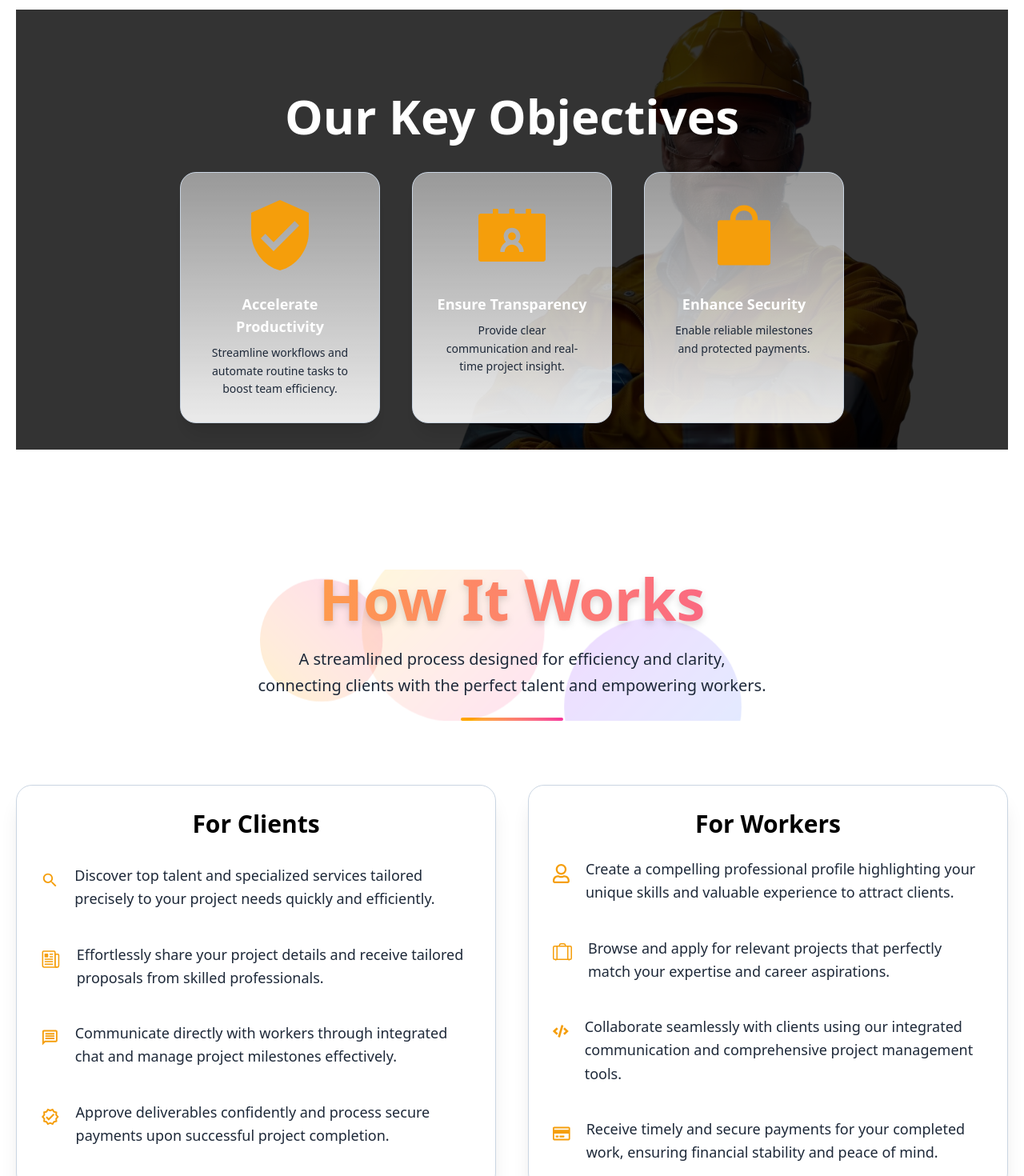
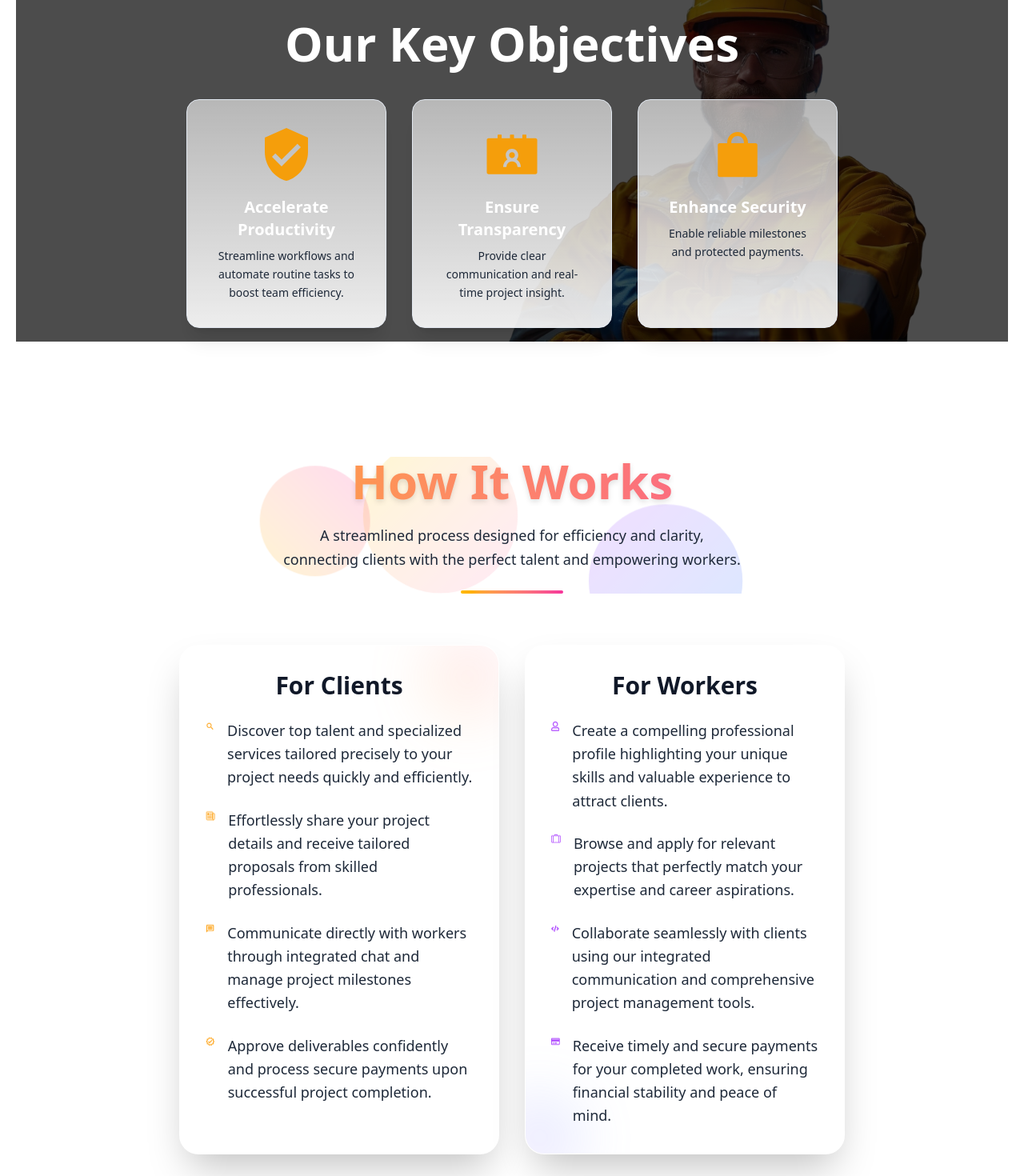
Before and after one commit to HasalKenula/WorkSure-frontend, a React (Vite) app: page /about in a window 1280 px wide. Shown: the part 1300-2770 px from the top of the page at 80% size. Built offline with nearby package versions, Linux system fonts and the light colour scheme.

Commit message:
modify the How it Works section in aboutUs page

```diff
--- a/src/pages/AboutUsPage.jsx
+++ b/src/pages/AboutUsPage.jsx
@@ -1,36 +1,32 @@
-import { AiOutlineSafety } from "react-icons/ai";
-import { AiTwotoneCheckCircle } from "react-icons/ai";
-import { AiFillContacts } from "react-icons/ai";
-import { AiFillShopping } from "react-icons/ai";
-import Navbar from "../components/NavBar";
-import Footer from "../components/Footer";
-import Mission from "../assets/mission.jpg"
+import { AiFillContacts, AiFillShopping } from "react-icons/ai";
 import { IoMdSearch } from "react-icons/io";
 import { IoNewspaperOutline } from "react-icons/io5";
 import { MdOutlineMessage, MdOutlineVerified, MdVerifiedUser } from "react-icons/md";
 import { FaCode, FaRegCreditCard, FaRegUser } from "react-icons/fa";
 import { BsSuitcaseLg } from "react-icons/bs";
-import about from "../assets/aboutUS.jpg"
-import worker from "../assets/worker.png"
+import Navbar from "../components/NavBar";
+import Footer from "../components/Footer";
 import AboutUsTopSection from "../components/AboutUsTopSection";
+import Mission from "../assets/mission.jpg";
+import worker from "../assets/worker.png";
 
 export default function AboutUs() {
   return (
     <div>
       <Navbar />
-      <AboutUsTopSection/>
+      <AboutUsTopSection />
 
       <div className="text-black w-full p-5 mt-20">
 
         {/* ===== Mission Section ===== */}
         <div className="flex flex-wrap justify-center gap-10 mt-10">
-          <div className="relative p-[30px] rounded-[20px] shadow-xl w-[500px] max-w-full flex items-center justify-center bg-cover bg-center" style={{ backgroundImage: `url(${Mission})` }}>
-            <div className="absolute inset-0 bg-gradient-to-tr from-black/40 to-black/20 rounded-[20px]"></div>
+          <div className="relative p-[30px] rounded-2xl shadow-2xl w-[450px] max-w-full flex items-center justify-center bg-cover bg-center" style={{ backgroundImage: `url(${Mission})` }}>
+            <div className="absolute inset-0 bg-gradient-to-tr from-black/30 to-black/20 rounded-2xl"></div>
           </div>
 
-          <div className="bg-white p-[30px] rounded-[20px] shadow-xl w-[500px] max-w-full border border-slate-300">
-            <h2 className="text-center text-4xl font-bold">Our Mission</h2>
-            <p className="mx-[30px] mb-[45px] mt-[20px] text-[20px] leading-relaxed text-gray-800 text-justify">
+          <div className="bg-white p-[25px] rounded-2xl shadow-2xl w-[450px] max-w-full border border-slate-300">
+            <h2 className="text-center text-3xl font-bold">Our Mission</h2>
+            <p className="mx-6 mb-10 mt-4 text-[18px] leading-relaxed text-gray-800 text-justify">
               At WorkSure, our mission is to empower businesses and independent professionals by providing
               a seamless, secure, and intuitive platform for project collaboration. We strive to bridge the
               gap between talent and opportunity, fostering a dynamic ecosystem where innovation thrives and
@@ -40,160 +36,102 @@ export default function AboutUs() {
         </div>
 
         {/* ===== Key Objectives ===== */}
-        <div className="relative mt-20 w-full h-[1300px] md:h-[550px] bg-contain bg-no-repeat text-white bg-right flex flex-col justify-center items-center" style={{ backgroundImage: `url(${worker})` }}>
-          <div className="absolute inset-0 bg-black/80"></div>
-          <h1 className="relative text-center text-6xl font-bold mt-[150px]">
+        <div className="relative mt-20 w-full h-[1200px] md:h-[500px] bg-contain bg-no-repeat text-white bg-right flex flex-col justify-center items-center" style={{ backgroundImage: `url(${worker})` }}>
+          <div className="absolute inset-0 bg-black/70"></div>
+          <h1 className="relative text-center text-5xl md:text-6xl font-bold mt-36">
             Our Key Objectives
           </h1>
 
-          <div className="relative flex flex-wrap justify-center gap-10 mt-10 pb-20">
-            <div className="p-[30px] rounded-[20px] shadow-xl border border-slate-300 text-center w-[250px] max-w-full hover:scale-105 transition-transform duration-500 bg-gradient-to-t from-white/90 to-white/50">
-              <div className="flex justify-center w-full mb-6">
-                <MdVerifiedUser className="text-8xl text-primary" />
+          <div className="relative flex flex-wrap justify-center gap-8 mt-10 pb-16">
+            {[
+              { icon: <MdVerifiedUser className="text-7xl text-primary" />, title: "Accelerate Productivity", text: "Streamline workflows and automate routine tasks to boost team efficiency." },
+              { icon: <AiFillContacts className="text-7xl text-primary" />, title: "Ensure Transparency", text: "Provide clear communication and real-time project insight." },
+              { icon: <AiFillShopping className="text-7xl text-primary" />, title: "Enhance Security", text: "Enable reliable milestones and protected payments." }
+            ].map((item, index) => (
+              <div key={index} className="p-6 md:p-8 rounded-2xl shadow-xl border border-slate-200 text-center w-[220px] md:w-[250px] hover:scale-105 transition-transform duration-500 bg-gradient-to-t from-white/90 to-white/60">
+                <div className="flex justify-center w-full mb-4">{item.icon}</div>
+                <h3 className="font-bold text-lg md:text-xl">{item.title}</h3>
+                <p className="text-gray-800 text-sm mt-2 leading-relaxed">{item.text}</p>
               </div>
-              <h2 className="font-bold text-lg">Accelerate Productivity</h2>
-              <p className="text-gray-800 text-sm mt-2 leading-relaxed">
-                Streamline workflows and automate routine tasks to boost team efficiency.
-              </p>
-            </div>
-
-            <div className="p-[30px] rounded-[20px] shadow-xl border border-slate-300 text-center w-[250px] max-w-full hover:scale-105 transition-transform duration-500 bg-gradient-to-t from-white/90 to-white/50">
-              <div className="flex justify-center w-full mb-6">
-                <AiFillContacts className="text-8xl text-primary" />
-              </div>
-              <h3 className="font-bold text-lg">Ensure Transparency</h3>
-              <p className="text-gray-800 text-sm mt-2 leading-relaxed">
-                Provide clear communication and real-time project insight.
-              </p>
-            </div>
-
-            <div className="p-[30px] rounded-[20px] shadow-xl border border-slate-300 text-center w-[250px] max-w-full hover:scale-105 transition-transform duration-500 bg-gradient-to-t from-white/90 to-white/50">
-              <div className="flex justify-center w-full mb-6">
-                <AiFillShopping className="text-8xl text-primary" />
-              </div>
-              <h3 className="font-bold text-lg">Enhance Security</h3>
-              <p className="text-gray-800 text-sm mt-2 leading-relaxed">
-                Enable reliable milestones and protected payments.
-              </p>
-            </div>
+            ))}
           </div>
         </div>
 
-        {/* ===== How It Works Premium Section ===== */}
-        <section className="relative mt-[150px] text-center px-6 overflow-hidden">
-          {/* Background blobs */}
-          <div className="absolute top-0 left-1/4 w-40 h-40 bg-gradient-to-tr from-amber-400 to-pink-500 rounded-full mix-blend-multiply opacity-20 animate-blob"></div>
-          <div className="absolute top-10 right-1/4 w-60 h-60 bg-gradient-to-br from-purple-500 to-blue-400 rounded-full mix-blend-multiply opacity-20 animate-blob animation-delay-2000"></div>
-          <div className="absolute -bottom-10 left-1/3 w-52 h-52 bg-gradient-to-tl from-pink-400 to-yellow-300 rounded-full mix-blend-multiply opacity-20 animate-blob animation-delay-4000"></div>
+        {/* ===== How It Works Section ===== */}
+        <section className="relative mt-36 text-center px-6 overflow-hidden">
+          <div className="absolute top-0 left-1/4 w-36 h-36 bg-gradient-to-tr from-amber-300 to-pink-400 rounded-full mix-blend-multiply opacity-25 animate-blob"></div>
+          <div className="absolute top-10 right-1/4 w-52 h-52 bg-gradient-to-br from-purple-400 to-blue-400 rounded-full mix-blend-multiply opacity-25 animate-blob animation-delay-2000"></div>
+          <div className="absolute -bottom-10 left-1/3 w-44 h-44 bg-gradient-to-tl from-pink-300 to-yellow-300 rounded-full mix-blend-multiply opacity-25 animate-blob animation-delay-4000"></div>
 
-          {/* Heading */}
-          <h1 className="relative text-5xl md:text-6xl lg:text-7xl font-extrabold text-transparent bg-clip-text bg-gradient-to-r from-amber-400 to-pink-500 drop-shadow-lg">
+          <h1 className="relative text-4xl md:text-5xl lg:text-6xl font-extrabold text-transparent bg-clip-text bg-gradient-to-r from-amber-400 to-pink-500 drop-shadow-md">
             How It Works
           </h1>
 
-          {/* Paragraph */}
-          <p className="relative mt-6 text-lg md:text-xl text-gray-800 max-w-3xl mx-auto leading-relaxed">
-            A streamlined process designed for efficiency and clarity,
-            <br />
+          <p className="relative mt-4 md:mt-6 text-base md:text-lg text-gray-800 max-w-2xl mx-auto leading-relaxed">
+            A streamlined process designed for efficiency and clarity,<br />
             connecting clients with the perfect talent and empowering workers.
           </p>
 
-          {/* Gradient underline */}
-          <div className="mx-auto mt-6 h-1 w-32 bg-gradient-to-r from-amber-400 to-pink-500 rounded-full"></div>
+          <div className="mx-auto mt-4 md:mt-6 h-1 w-24 md:w-32 bg-gradient-to-r from-amber-400 to-pink-500 rounded-full"></div>
         </section>
 
-        {/* ===== Clients & Workers Cards ===== */}
-        <div className="flex flex-col lg:flex-row flex-wrap justify-center gap-10 mt-20">
+        {/* ===== Premium Clients & Workers Cards ===== */}
+        <div className="flex flex-col lg:flex-row flex-wrap justify-center gap-8 mt-16">
 
           {/* Clients */}
-          <div className="flex-1 flex-col bg-white p-[30px] rounded-[20px] shadow-xl border border-slate-300 hover:scale-105 transition-transform duration-500">
-            <h2 className="text-3xl font-bold text-center mb-8">For Clients</h2>
-
-            <div className="flex gap-5 items-start mb-10">
-              <IoMdSearch color="#f59e0b" size={40} />
-              <p className="text-lg text-gray-800 leading-relaxed">
-                Discover top talent and specialized services tailored precisely to your project needs quickly and efficiently.
-              </p>
+          <div className="relative flex-1 bg-white p-6 md:p-8 rounded-3xl shadow-2xl border border-transparent overflow-hidden hover:scale-105 transition-transform duration-500 group max-w-[400px]">
+            <div className="absolute top-[-25px] right-[-25px] w-28 h-28 bg-gradient-to-tr from-amber-300 to-pink-400 rounded-full opacity-20 blur-2xl animate-blob"></div>
+            <h2 className="text-2xl md:text-3xl font-extrabold text-center mb-6 text-gray-900 group-hover:text-amber-500 transition-colors duration-500">
+              For Clients
+            </h2>
+            {[
+              { icon: <IoMdSearch className="text-amber-500 w-8 h-8 animate-bounce" />, text: "Discover top talent and specialized services tailored precisely to your project needs quickly and efficiently." },
+              { icon: <IoNewspaperOutline className="text-amber-500 w-8 h-8 animate-bounce" />, text: "Effortlessly share your project details and receive tailored proposals from skilled professionals." },
+              { icon: <MdOutlineMessage className="text-amber-500 w-8 h-8 animate-bounce" />, text: "Communicate directly with workers through integrated chat and manage project milestones effectively." },
+              { icon: <MdOutlineVerified className="text-amber-500 w-8 h-8 animate-bounce" />, text: "Approve deliverables confidently and process secure payments upon successful project completion." }
+            ].map((item, index) => (
+              <div key={index} className={`flex gap-4 items-start mb-6 last:mb-0 opacity-0 animate-fadeInUp delay-[${index*200}ms]`}>
+                {item.icon}
+                <p className="text-gray-800 text-base md:text-lg leading-relaxed">{item.text}</p>
               </div>
-
-            <div className="flex gap-5 items-start mb-10">
-              <IoNewspaperOutline color="#f59e0b" size={40} />
-              <p className="text-lg text-gray-800 leading-relaxed">
-                Effortlessly share your project details and receive tailored proposals from skilled professionals.
-              </p>
-            </div>
-
-            <div className="flex gap-5 items-start mb-10">
-              <MdOutlineMessage color="#f59e0b" size={40} />
-              <p className="text-lg text-gray-800 leading-relaxed">
-                Communicate directly with workers through integrated chat and manage project milestones effectively.
-              </p>
-            </div>
-
-            <div className="flex gap-5 items-start">
-              <MdOutlineVerified color="#f59e0b" size={40} />
-              <p className="text-lg text-gray-800 leading-relaxed">
-                Approve deliverables confidently and process secure payments upon successful project completion.
-              </p>
-            </div>
+            ))}
           </div>
 
           {/* Workers */}
-          <div className="flex-1 flex-col bg-white p-[30px] rounded-[20px] shadow-xl border border-slate-300 hover:scale-105 transition-transform duration-500">
-            <h2 className="text-3xl font-bold text-center mb-6">For Workers</h2>
-
-            <div className="flex gap-5 items-start mb-10">
-              <FaRegUser color="#f59e0b" size={40} />
-              <p className="text-lg text-gray-800 leading-relaxed">
-                Create a compelling professional profile highlighting your unique skills and valuable experience to attract clients.
-              </p>
+          <div className="relative flex-1 bg-white p-6 md:p-8 rounded-3xl shadow-2xl border border-transparent overflow-hidden hover:scale-105 transition-transform duration-500 group max-w-[400px]">
+            <div className="absolute bottom-[-25px] left-[-25px] w-28 h-28 bg-gradient-to-tr from-purple-400 to-blue-400 rounded-full opacity-20 blur-2xl animate-blob animation-delay-2000"></div>
+            <h2 className="text-2xl md:text-3xl font-extrabold text-center mb-6 text-gray-900 group-hover:text-purple-500 transition-colors duration-500">
+              For Workers
+            </h2>
+            {[
+              { icon: <FaRegUser className="text-purple-500 w-8 h-8 animate-bounce" />, text: "Create a compelling professional profile highlighting your unique skills and valuable experience to attract clients." },
+              { icon: <BsSuitcaseLg className="text-purple-500 w-8 h-8 animate-bounce" />, text: "Browse and apply for relevant projects that perfectly match your expertise and career aspirations." },
+              { icon: <FaCode className="text-purple-500 w-8 h-8 animate-bounce" />, text: "Collaborate seamlessly with clients using our integrated communication and comprehensive project management tools." },
+              { icon: <FaRegCreditCard className="text-purple-500 w-8 h-8 animate-bounce" />, text: "Receive timely and secure payments for your completed work, ensuring financial stability and peace of mind." }
+            ].map((item, index) => (
+              <div key={index} className={`flex gap-4 items-start mb-6 last:mb-0 opacity-0 animate-fadeInUp delay-[${index*200}ms]`}>
+                {item.icon}
+                <p className="text-gray-800 text-base md:text-lg leading-relaxed">{item.text}</p>
               </div>
-
-            <div className="flex gap-5 items-start mb-10">
-              <BsSuitcaseLg color="#f59e0b" size={40} />
-              <p className="text-lg text-gray-800 leading-relaxed">
-                Browse and apply for relevant projects that perfectly match your expertise and career aspirations.
-              </p>
-            </div>
-
-            <div className="flex gap-5 items-start mb-10">
-              <FaCode color="#f59e0b" size={40} />
-              <p className="text-lg text-gray-800 leading-relaxed">
-                Collaborate seamlessly with clients using our integrated communication and comprehensive project management tools.
-              </p>
-            </div>
-
-            <div className="flex gap-5 items-start">
-              <FaRegCreditCard color="#f59e0b" size={40} />
-              <p className="text-lg text-gray-800 leading-relaxed">
-                Receive timely and secure payments for your completed work, ensuring financial stability and peace of mind.
-              </p>
-            </div>
+            ))}
           </div>
 
         </div>
 
         {/* ===== CTA Section ===== */}
-        <section className="bg-[lch(74.93%_82.5_73.14)] p-10 rounded-[15px] text-center text-white max-w-[1200px] mt-30 mx-auto">
-          <h2 className="text-5xl font-bold">Ready to Experience WorkSure?</h2>
-          <p className="mt-5 text-1xl leading-relaxed">
+        <section className="bg-[lch(74.93%_82.5_73.14)] p-8 md:p-10 rounded-2xl text-center text-white max-w-[1200px] mt-16 mx-auto">
+          <h2 className="text-4xl md:text-5xl font-bold">Ready to Experience WorkSure?</h2>
+          <p className="mt-4 md:mt-5 text-base md:text-lg leading-relaxed">
             Join our growing community of successful businesses and talented professionals.
             <br />
             Discover the future of work today!
           </p>
 
-          <div className="flex flex-wrap justify-center gap-10 mt-12">
-            <a
-              href="#"
-              className="bg-white text-black px-6 py-2 rounded-lg text-2xl font-medium border-2 border-transparent hover:bg-transparent hover:text-white hover:border-white transition"
-            >
+          <div className="flex flex-wrap justify-center gap-6 md:gap-10 mt-8 md:mt-12">
+            <a href="#" className="bg-white text-black px-5 md:px-6 py-2 md:py-3 rounded-lg text-lg md:text-2xl font-medium border-2 border-transparent hover:bg-transparent hover:text-white hover:border-white transition">
               Get Started as a Client
             </a>
-
-            <a
-              href="#"
-              className="bg-white text-black px-6 py-2 rounded-lg text-2xl font-medium border-2 border-transparent hover:bg-transparent hover:text-white hover:border-white transition"
-            >
+            <a href="#" className="bg-white text-black px-5 md:px-6 py-2 md:py-3 rounded-lg text-lg md:text-2xl font-medium border-2 border-transparent hover:bg-transparent hover:text-white hover:border-white transition">
               Become a Worker
             </a>
           </div>
@@ -211,15 +149,15 @@ export default function AboutUs() {
             33% { transform: translate(30px, -50px) scale(1.1); }
             66% { transform: translate(-20px, 20px) scale(0.9); }
           }
-        .animate-blob {
-          animation: blob 8s infinite;
+          .animate-blob { animation: blob 8s infinite; }
+          .animation-delay-2000 { animation-delay: 2s; }
+          .animation-delay-4000 { animation-delay: 4s; }
+
+          @keyframes fadeInUp {
+            0% { opacity: 0; transform: translateY(20px); }
+            100% { opacity: 1; transform: translateY(0); }
           }
-        .animation-delay-2000 {
-          animation-delay: 2s;
-        }
-        .animation-delay-4000 {
-          animation-delay: 4s;
-        }
+          .animate-fadeInUp { animation: fadeInUp 0.8s ease forwards; }
         `}
       </style>
     </div>
```
Lines whose indentation alone changed are shown as unchanged.
